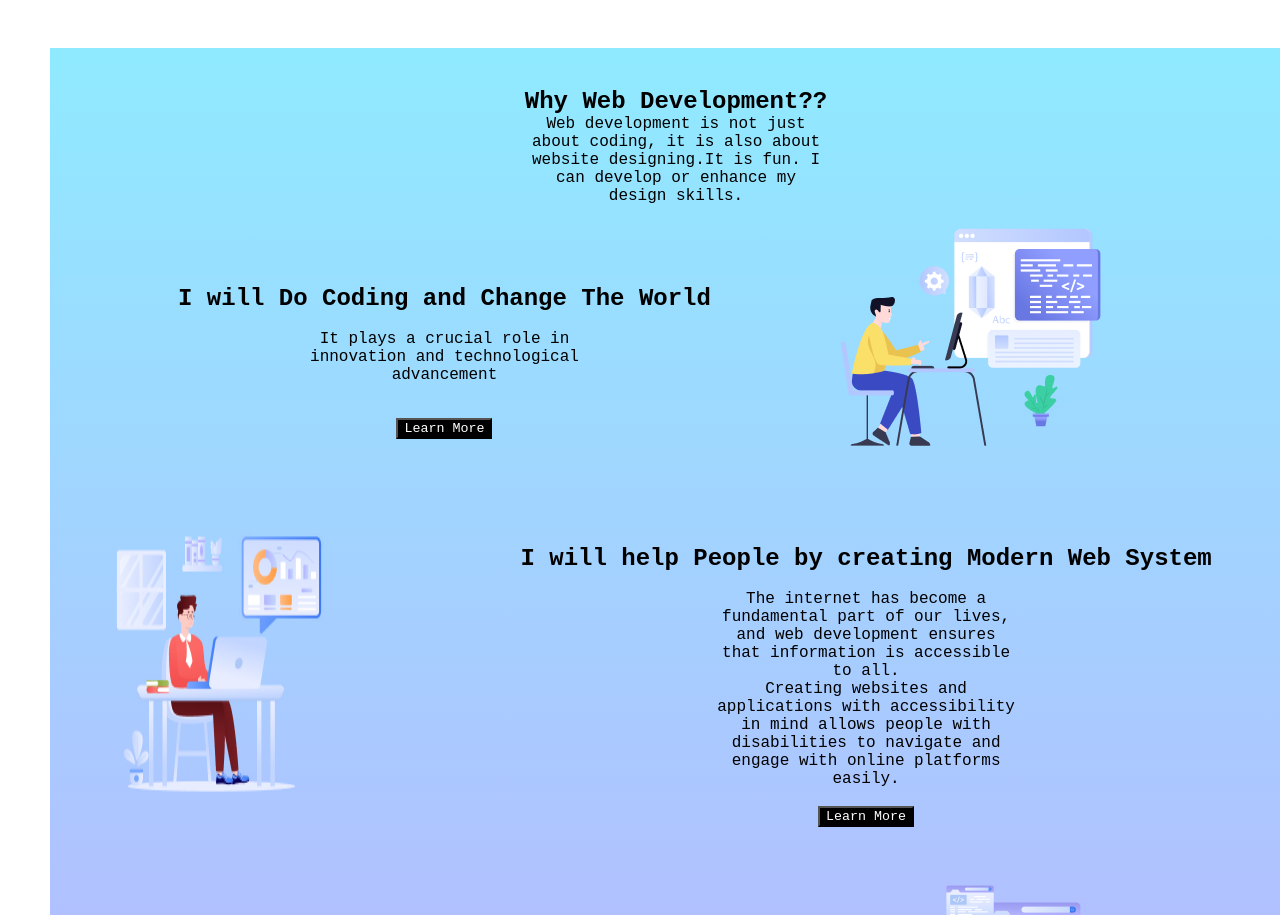
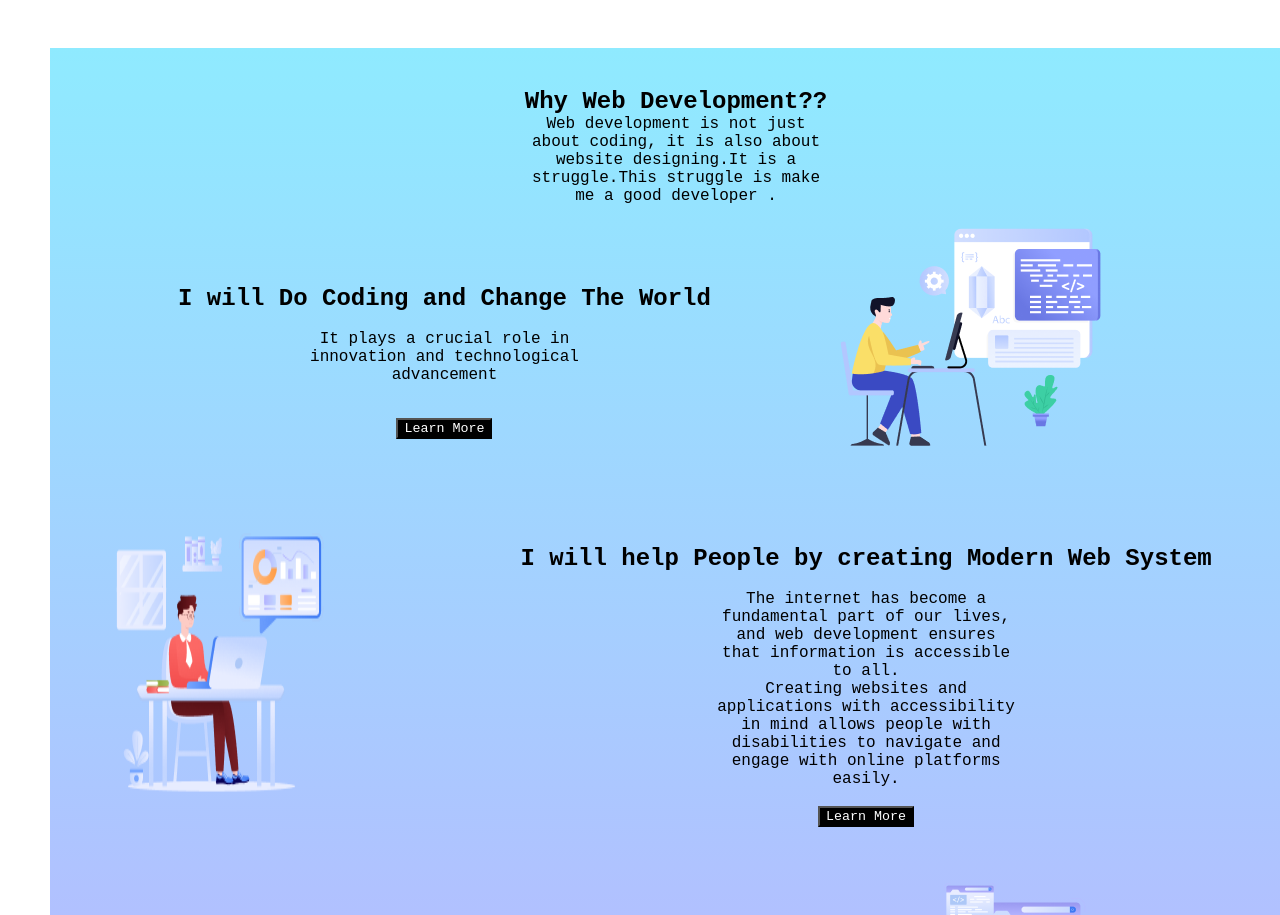
Before and after one commit to Munia123333t/First-Assignment, a plain HTML site: page index.html in a window 1280 px wide. Shown: the part 806-1721 px from the top of the page. Drawn offline with Linux system fonts and the light colour scheme.

Commit message:
added text

```diff
--- a/index.html
+++ b/index.html
@@ -103,7 +103,7 @@ section button{
     <main>
 <section class="first-section">
 <h1>Why Web Development??</h1>
-<p>Web development is not just about coding, it is also about website designing.It is fun. I can develop or enhance my design skills. </p>
+<p>Web development is not just about coding, it is also about website designing.It is a struggle.This struggle is make me a good developer . </p>
 <div class="first-div">
     <div class="first-div-in">
 <h1>I will Do Coding and Change The World</h1>
```
